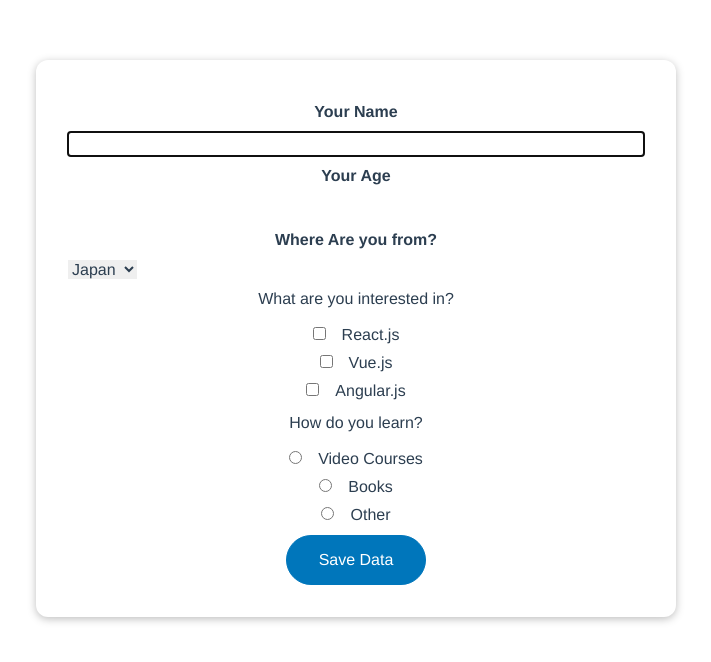
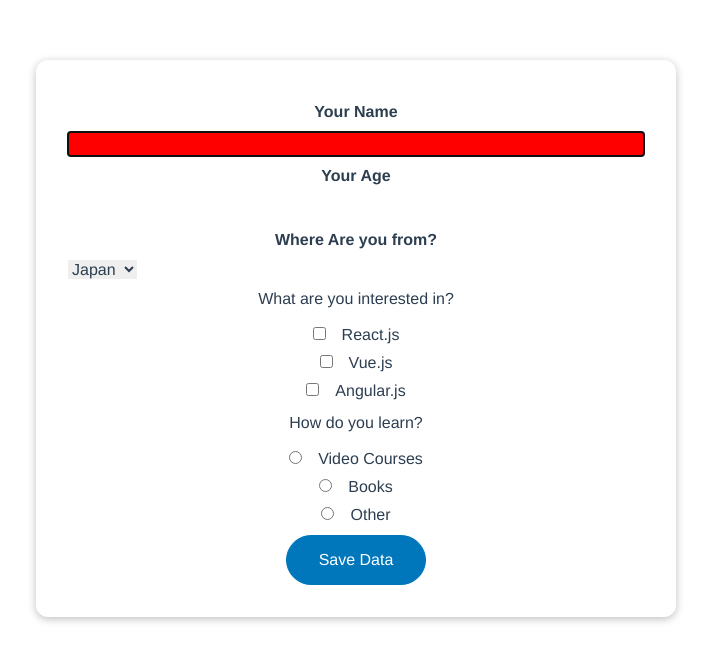
Before and after one commit to hita-fttk/vite-tutorial, a Vue app in the folder vite-app/: page / in a window 1280 px wide. Shown: the top 662 px of the page, without its empty margins (284-995 px from the left). Built offline with nearby package versions, Linux system fonts and the light colour scheme.

Commit message:
自分で作成したディレクティブに対してbindingという引数を取り、自分でmodifiersを加え

```diff
--- a/vite-app/src/components/Form.vue
+++ b/vite-app/src/components/Form.vue
@@ -1,8 +1,12 @@
 <script setup lang="ts">
-import { ref } from 'vue';
+import { DirectiveBinding, ref } from 'vue';
 const vFocus = {
-  mounted: (el:HTMLElement)=>{
+  mounted: (el:HTMLElement,binding:DirectiveBinding)=>{
     el.focus()
+
+    if(binding.modifiers.alert){
+      el.style.backgroundColor = 'red'
+    }
   }}
 
 const userName = ref<string>('');
@@ -18,7 +22,7 @@ const onSubmit = ()=>{
   <form>
     <div class="form-control">
       <label for="user-name">Your Name</label>
-      <input v-focus v-model="userName" id="user-name" name="user-name" type="text" />
+      <input v-focus.alert v-model="userName" id="user-name" name="user-name" type="text" />
     </div>
     <div class="form-control">
       <label for="age">Your Age</label>
```
